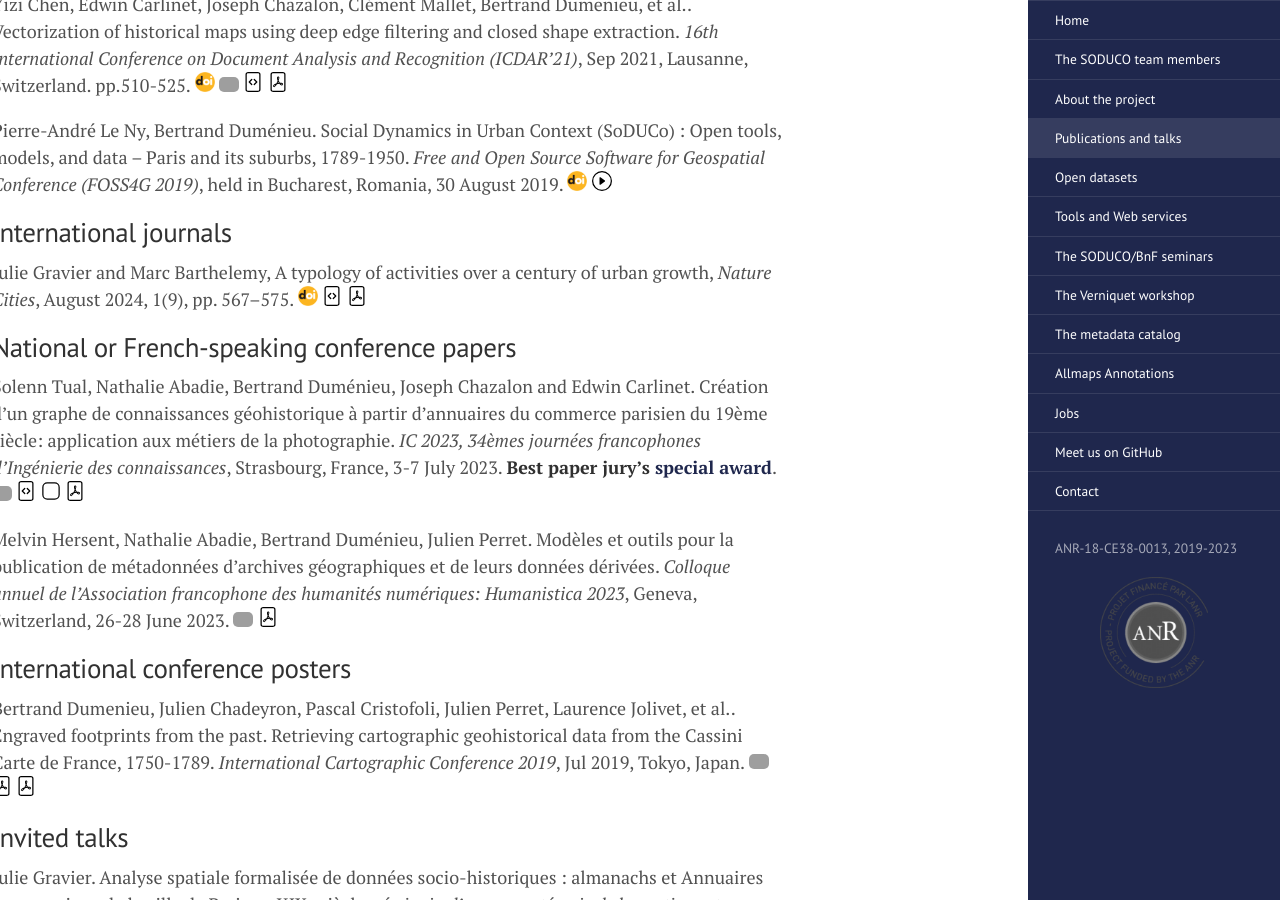
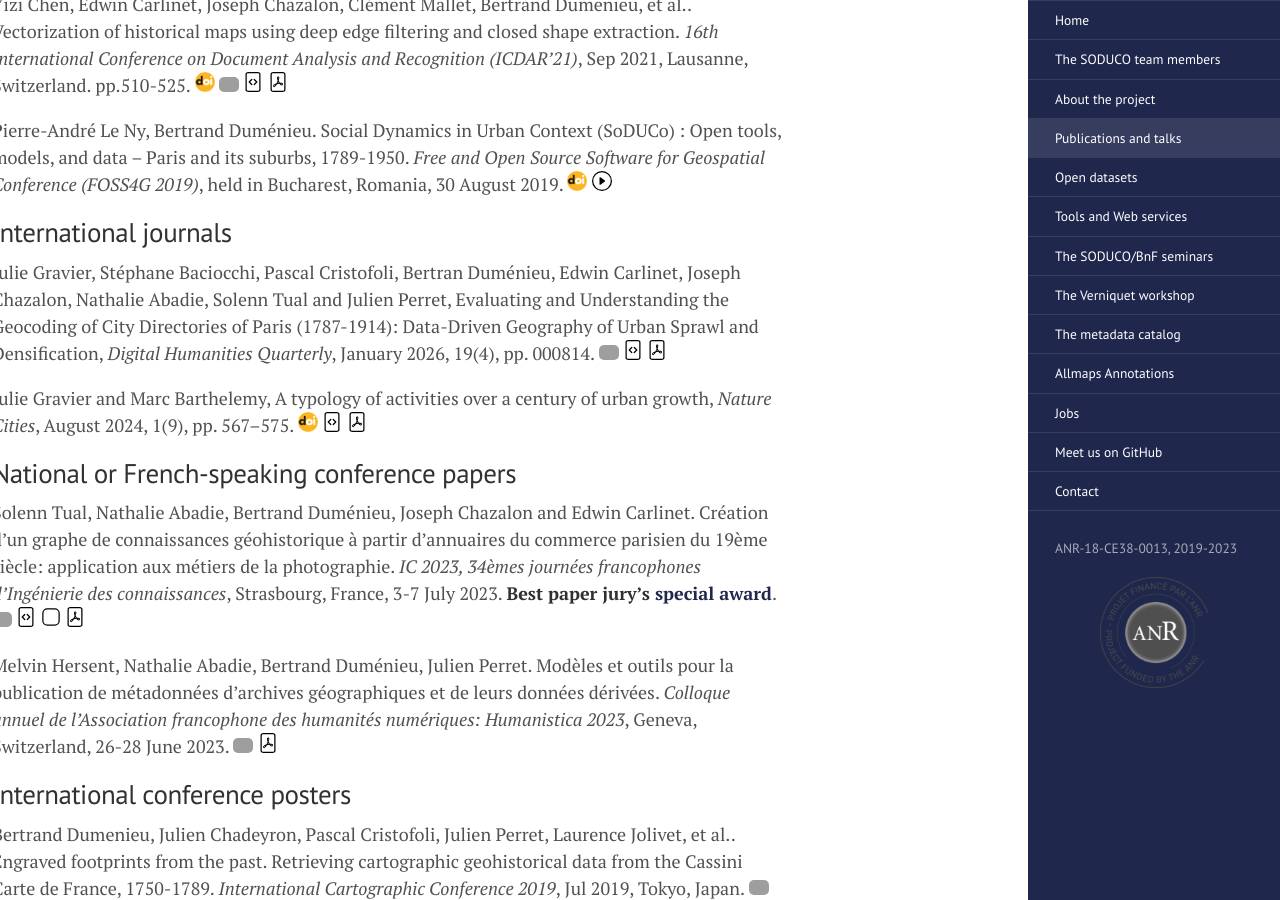
Before and after one commit to soduco/soduco.github.io, a Jekyll site: the page built from papers.md, in a window 1280 px wide and 900 px high, scrolled down 714 px. Built offline with Jekyll 4.4.1, drawn with Linux system fonts in a browser that asks for light colours; grey boxes are pictures that could not be loaded.

Commit message:
Update papers.md
add DHQ collective paper

```diff
--- a/papers.md
+++ b/papers.md
@@ -23,6 +23,10 @@ Yizi Chen, Edwin Carlinet, Joseph Chazalon, Clément Mallet, Bertrand Dumenieu,
 Pierre-André Le Ny, Bertrand Duménieu. Social Dynamics in Urban Context (SoDUCo) : Open tools, models, and data – Paris and its suburbs, 1789-1950. *Free and Open Source Software for Geospatial Conference (FOSS4G 2019)*, held in Bucharest, Romania, 30 August 2019. [![⟨10.5446/43330⟩](/assets/img/DOI_logo.svg.png){:.myicon}](https://doi.org/10.5446/43330 "doi:10.5446/43330") [![Video of the presentation](/assets/img/play-circle.svg){:.myicon}](https://media.ccc.de/v/bucharest-415-social-dynamics-in-urban-context-soduco-open-tools-models-and-data-paris-and-its-suburbs-1789-1950 "Video of the presentation")
 
 ## International journals
+Julie Gravier, Stéphane Baciocchi, Pascal Cristofoli, Bertran Duménieu, Edwin Carlinet, Joseph Chazalon, Nathalie Abadie, Solenn Tual and Julien Perret, Evaluating and Understanding the Geocoding of City Directories of Paris (1787-1914): Data-Driven Geography of Urban Sprawl and Densification, *Digital Humanities Quarterly*, January 2026, 19(4), pp. 000814. [![⟨hal-05498176⟩](/assets/img/hal-logo-header.png){:.myicon}](https://hal.archives-ouvertes.fr/hal-05498176 "hal:hal-05498176")
+[![Code for the paper](/assets/img/file-code.svg){:.myicon}](https://doi.org/10.5281/zenodo.16994481 "Code for the paper")
+[![pdf](/assets/img/file-pdf.svg){:.myicon}](https://hal.science/hal-05498176v1/file/DHQ_Evaluating-and-Understanding-the-Geocoding-of-City-Directories-of-Paris(1787-1914).pdf "pdf")
+
 Julie Gravier and Marc Barthelemy, A typology of activities over a century of urban growth, *Nature Cities*, August 2024, 1(9), pp. 567–575. [![⟨10.1038/s44284-024-00108-7⟩](/assets/img/DOI_logo.svg.png){:.myicon}](https://doi.org/10.1038/s44284-024-00108-7 "doi:10.1038/s44284-024-00108-7")
 [![Code for the paper](/assets/img/file-code.svg){:.myicon}](https://doi.org/10.5281/zenodo.8388101 "Code for the paper")
 [![pdf](/assets/img/file-pdf.svg){:.myicon}](https://doi.org/10.48550/arXiv.2409.03263 "pdf")
```
